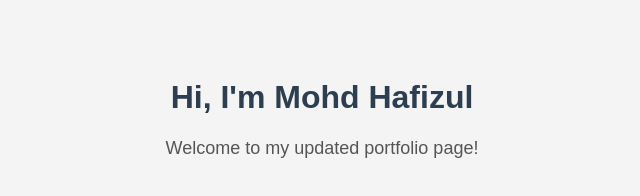
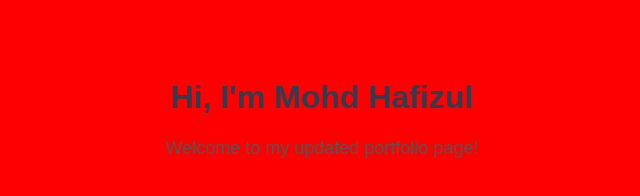
Before and after one commit to pzul94/my-portfolio, a plain HTML site: page index.html in a window 1280 px wide. Shown: the whole page, without its empty margins (318-958 px from the left). Drawn offline with Linux system fonts and the light colour scheme.

Commit message:
update one more style

```diff
--- a/style.css
+++ b/style.css
@@ -1,5 +1,5 @@
 body {
-    background-color: #f4f4f4;
+    background-color: #ff0000;
     font-family: Arial, sans-serif;
     text-align: center;
     padding: 50px;
```
